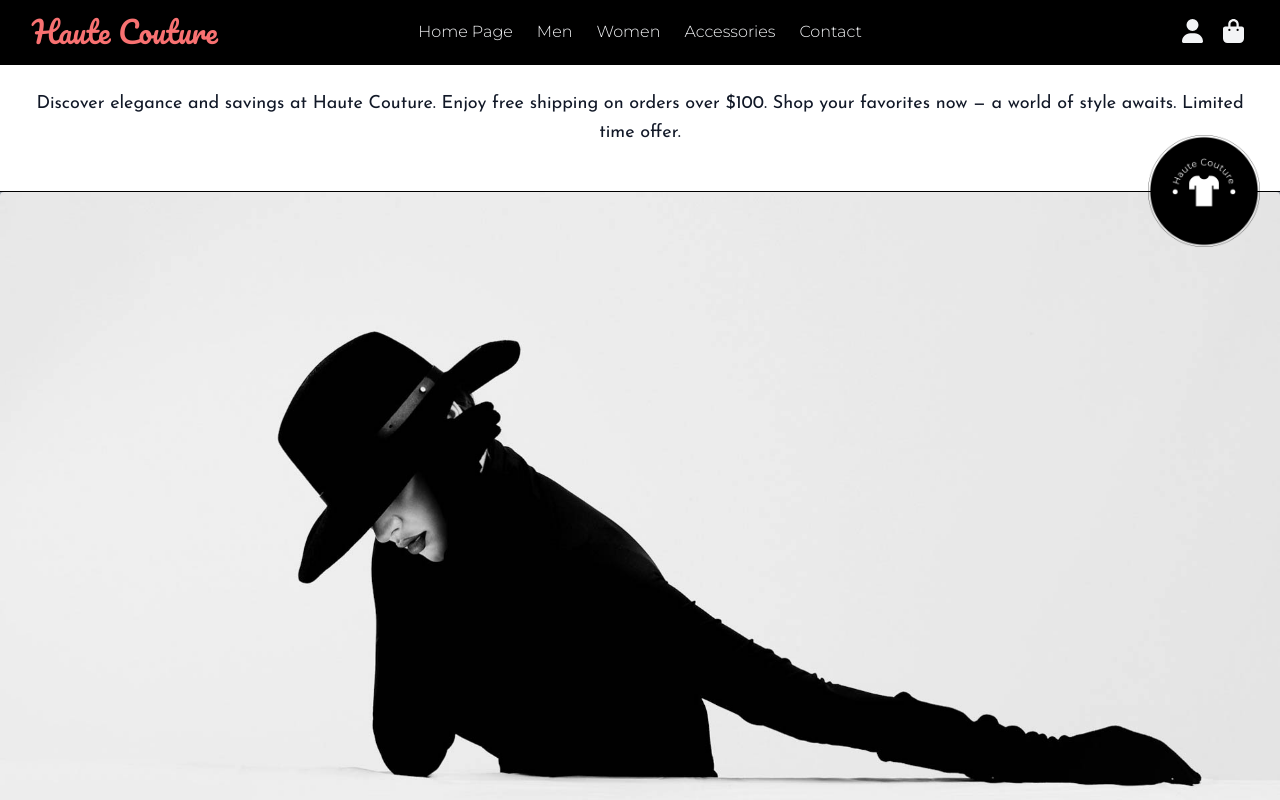
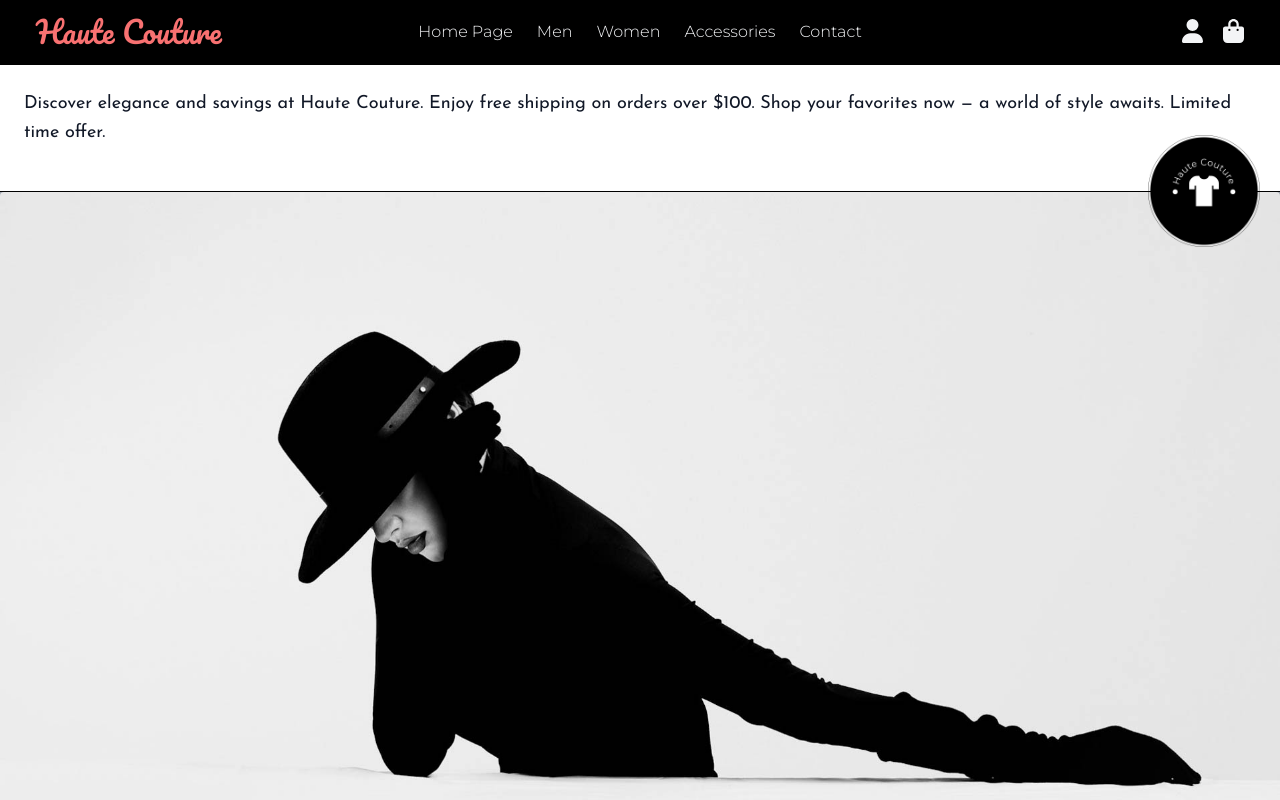
Before and after one commit to vitorlopes079/mock-store, a React (Create React App) app: page / in a window 1280 px wide. Shown: the top 800 px of the page. Built offline with nearby package versions, Linux system fonts and the light colour scheme; no server answers; the database is empty.

Commit message:
Update UI styles, migrate product data to Firestore, refine codebase

```diff
--- a/src/components/Logo.js
+++ b/src/components/Logo.js
@@ -5,7 +5,7 @@ const Logo = ({handleLogoClick}) => {
     <div className="whitespace-nowrap">
       <h2
         onClick={handleLogoClick}
-        className="font-pacifico text-2xl text-red-400 shadow-xs cursor-pointer ml-3 md:text-3xl"
+        className="font-pacifico text-2xl text-red-400 shadow-xs cursor-pointer ml-4 md:text-3xl"
       >
         Haute Couture
       </h2>
--- a/src/pages/HomePage.js
+++ b/src/pages/HomePage.js
@@ -63,8 +63,8 @@ function HomePage() {
 
   return (
     <div>
-      <div className="bg-white h-44 sm:h-32 md:h-32 border-b border-t border-black relative ">
-        <p className="font-josefin text-gray-900  p-4 md:p-6 md:text-lg md:p-6 md:leading-relaxed md:text-center">
+      <div className="bg-white h-44  border-b border-t border-black relative sm:h-32 md:h-32">
+        <p className="font-josefin text-gray-900  p-4 md:p-6 md:text-lg md:p-6 md:leading-relaxed">
           Discover elegance and savings at Haute Couture. Enjoy free shipping on
           orders over $100. Shop your favorites now — a world of style awaits.
           Limited time offer.
```
